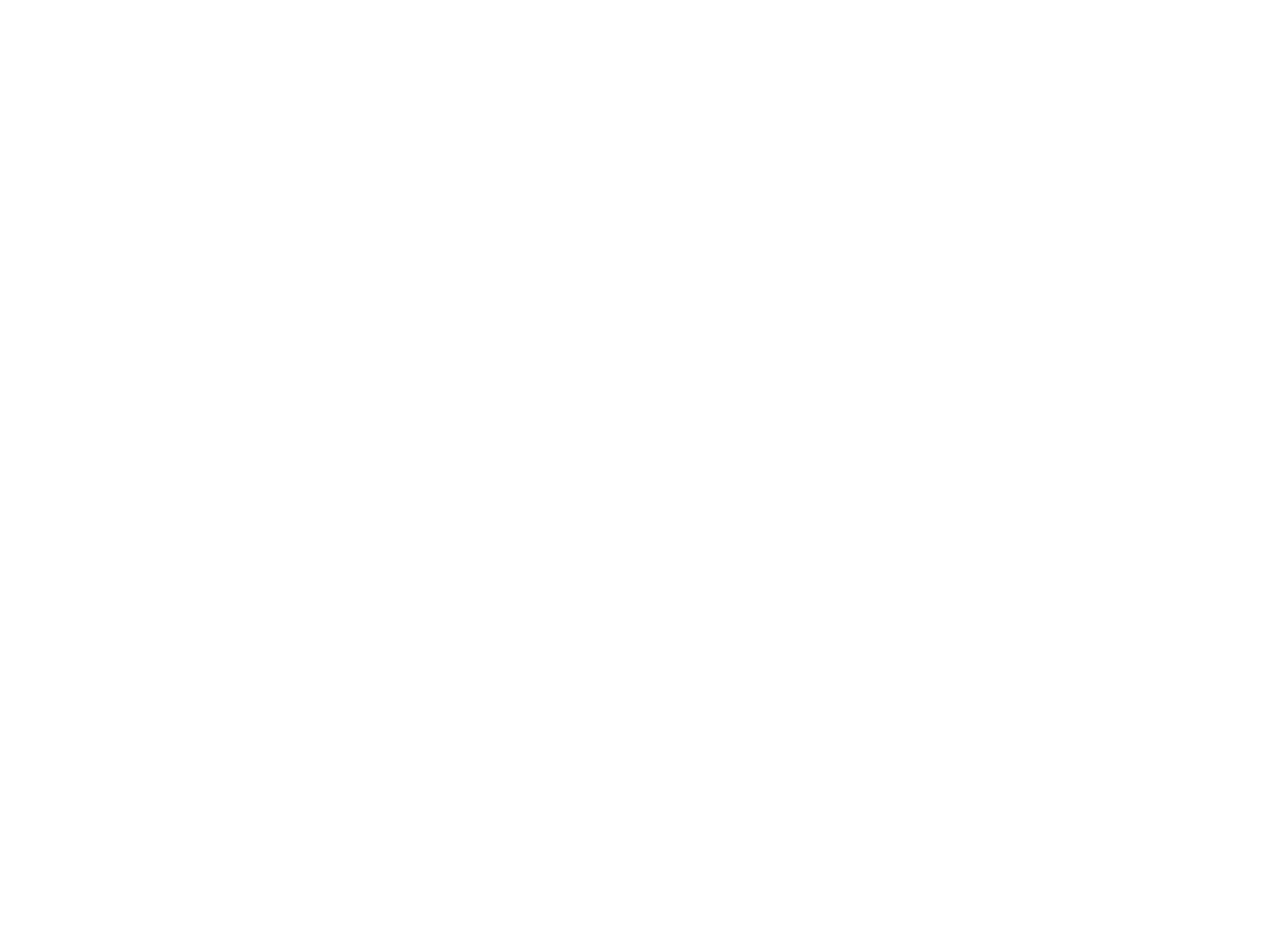
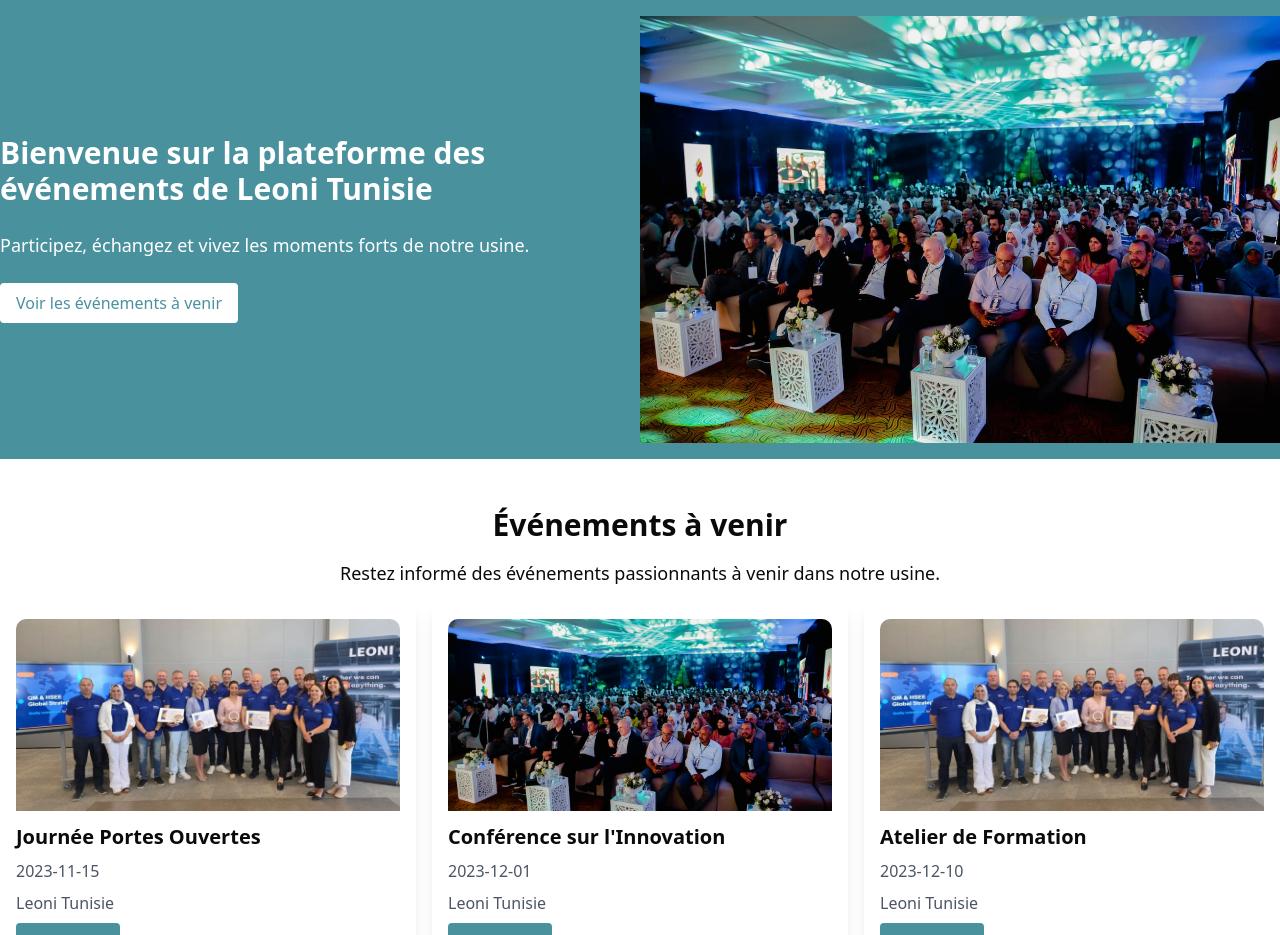
Before and after one commit to yassin-ben-haj-ali/eventApp, a React (Vite) app: page / in a window 1280 px wide. Before the commit this address had no page. Shown: the top 935 px of the page. Before the commit the page ends 800 px from the top, so only its background shows below. Built offline with nearby package versions, Linux system fonts and the light colour scheme.

Commit message:
init landing page

```diff
--- /dev/null
+++ b/src/LandingPage/landingPage.tsx
@@ -0,0 +1,13 @@
+import Banner from "./sections/Banner";
+import Events from "./sections/Events/Events";
+
+const LandingPage = () => {
+	return (
+		<div className="space-y-12">
+			<Banner />
+			<Events />
+		</div>
+	);
+};
+
+export default LandingPage;
--- /dev/null
+++ b/src/LandingPage/sections/Banner.tsx
@@ -0,0 +1,22 @@
+const Banner = () => {
+	return (
+		<div className="bg-[#4A919E] py-4 text-white">
+			<div className="container mx-auto flex items-center">
+				<div className="max-w-3xl basis-[50%] space-y-6">
+					<h1 className="text-3xl font-bold">
+						Bienvenue sur la plateforme des événements de Leoni Tunisie
+					</h1>
+					<p className="text-lg">Participez, échangez et vivez les moments forts de notre usine.</p>
+					<button className="rounded bg-white px-4 py-2 text-[#4A919E] hover:cursor-pointer">
+						Voir les événements à venir
+					</button>
+				</div>
+				<div className="basis-[50%]">
+					<img src="/banner.jpg" alt="Banner" className="h-auto w-full object-cover" />
+				</div>
+			</div>
+		</div>
+	);
+};
+
+export default Banner;
--- /dev/null
+++ b/src/LandingPage/sections/Events/EventCard.tsx
@@ -0,0 +1,23 @@
+type EventCardProps = {
+	title: string;
+	date: string;
+	location: string;
+	image?: string;
+};
+const EventCard: React.FC<EventCardProps> = ({ title, date, location, image }) => {
+	return (
+		<div className="space-y-3 rounded-lg bg-white p-4 shadow-lg">
+			{image && <img src={image} alt={title} className="h-48 w-full rounded-t-lg object-cover" />}
+			<div className="space-y-2">
+				<h2 className="text-xl font-semibold">{title}</h2>
+				<p className="text-gray-600">{date}</p>
+				<p className="text-gray-600">{location}</p>
+				<button className="rounded bg-[#4A919E] px-4 py-2 text-white hover:cursor-pointer">
+					Participer
+				</button>
+			</div>
+		</div>
+	);
+};
+
+export default EventCard;
--- /dev/null
+++ b/src/LandingPage/sections/Events/Events.tsx
@@ -0,0 +1,15 @@
+import EventsList from "./EventsList";
+
+const Events = () => {
+	return (
+		<div className="container mx-auto space-y-4">
+			<h1 className="text-center text-3xl font-bold">Événements à venir</h1>
+			<p className="text-center text-lg">
+				Restez informé des événements passionnants à venir dans notre usine.
+			</p>
+			<EventsList />
+		</div>
+	);
+};
+
+export default Events;
--- /dev/null
+++ b/src/LandingPage/sections/Events/EventsList.tsx
@@ -0,0 +1,41 @@
+import EventCard from "./EventCard";
+
+const Events = [
+	{
+		id: 1,
+		title: "Journée Portes Ouvertes",
+		date: "2023-11-15",
+		image: "/leoni-formation.jpeg",
+	},
+	{
+		id: 2,
+		title: "Conférence sur l'Innovation",
+		date: "2023-12-01",
+		image: "/banner.jpg",
+	},
+	{
+		id: 3,
+		title: "Atelier de Formation",
+		date: "2023-12-10",
+		image: "/leoni-formation.jpeg",
+	},
+];
+
+const EventsList = () => {
+	return (
+		<div className="flex gap-4">
+			{Events.map((event) => (
+				<div key={event.id} className="w-1/3">
+					<EventCard
+						title={event.title}
+						date={event.date}
+						location="Leoni Tunisie"
+						image={event.image}
+					/>
+				</div>
+			))}
+		</div>
+	);
+};
+
+export default EventsList;
--- a/src/Routes.tsx
+++ b/src/Routes.tsx
@@ -2,10 +2,12 @@
 import LoginPageLayout from "./LoginPage/LoginPageLayout";
 import LoginPage from "./LoginPage/LoginPage";
 import RegisterPage from "./LoginPage/RegisterPage";
+import LandingPage from "./LandingPage/landingPage";
 
 const AppRoutes = () => {
 	return (
 		<Routes>
+			<Route path="/" element={<LandingPage />} />
 			<Route
 				path="login"
 				element={
```
Also changed, not shown: public/banner.jpg (added), public/leoni-formation.jpeg (added).
